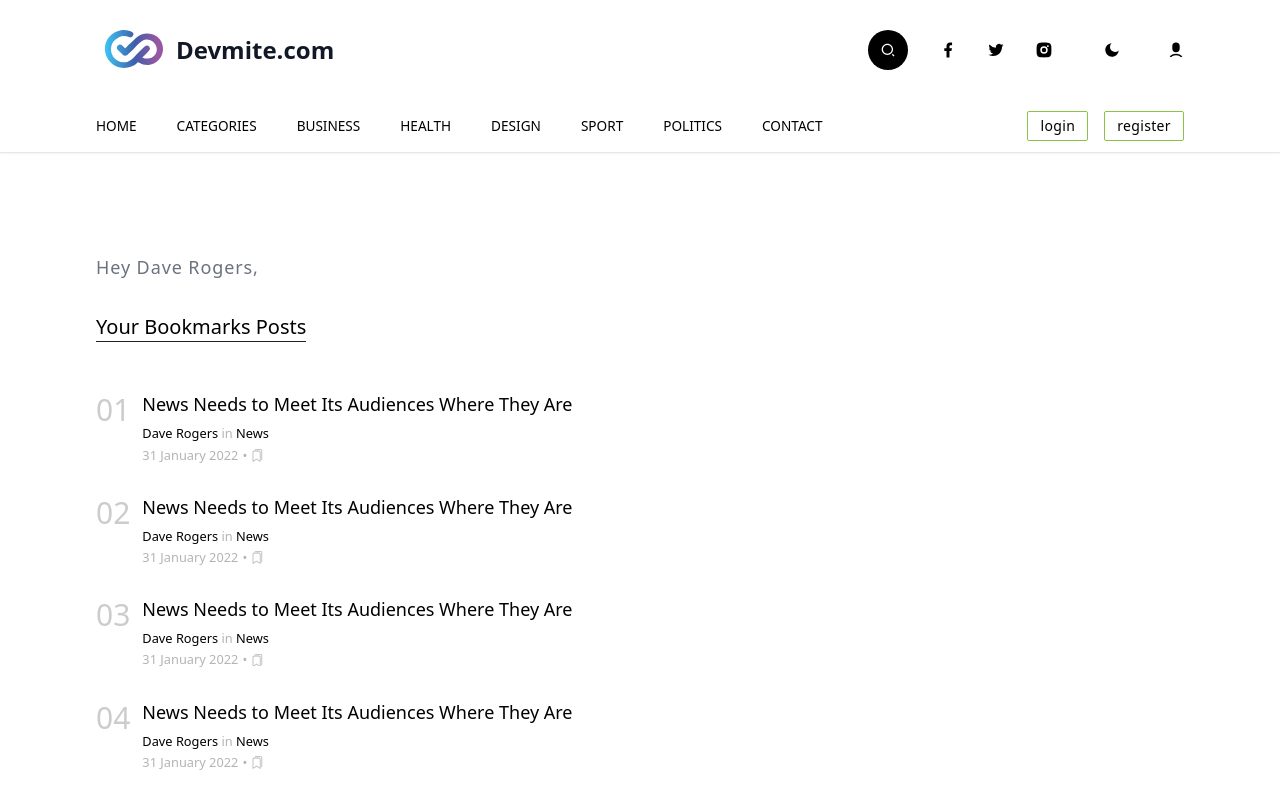
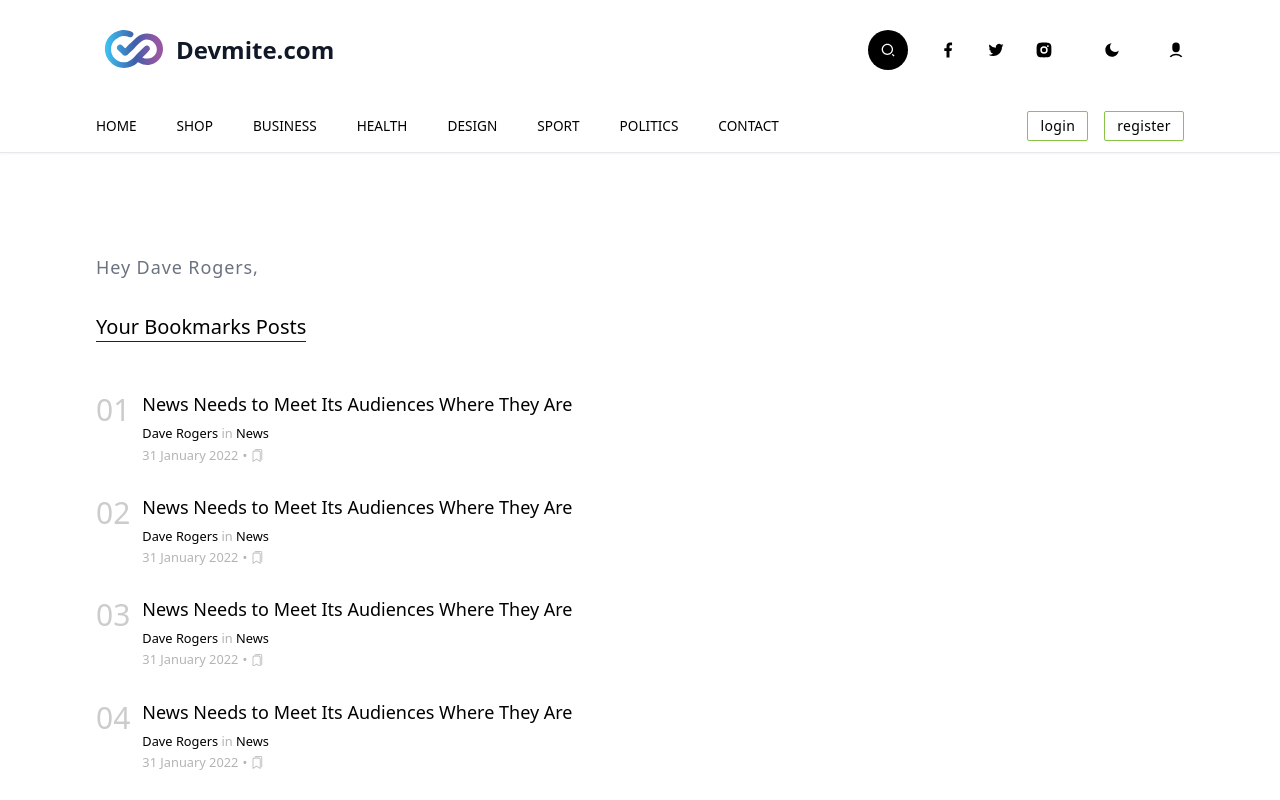
Before and after one commit to HelloTanvir/devmite-blog-nextjs, a Next.js app: page /profile in a window 1280 px wide. Built offline with nearby package versions, Linux system fonts and the light colour scheme.

Commit message:
link to shop page

```diff
--- a/src/components/Header.tsx
+++ b/src/components/Header.tsx
@@ -8,7 +8,7 @@ const headerDetails = { logoName: 'Devmite.com' };
 
 const headerNavLinks = [
     { href: '/', title: 'home' },
-    { href: '/', title: 'categories' },
+    { href: '/shop', title: 'shop' },
     { href: '/', title: 'business' },
     { href: '/', title: 'health' },
     { href: '/', title: 'design' },
@@ -39,7 +39,7 @@ function Header() {
                         </Link>
                     </div>
 
-                    <IconSet className="hidden lg:flex gap-8 items-center" />
+                    <IconSet className="items-center hidden gap-8 lg:flex" />
                 </header>
 
                 {/* menu/tab small device */}
```
